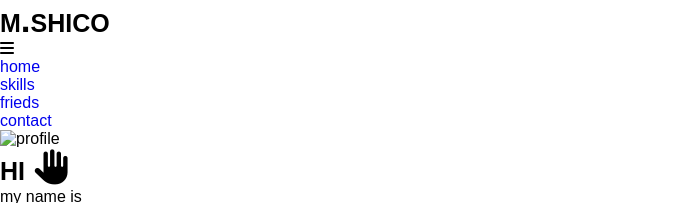
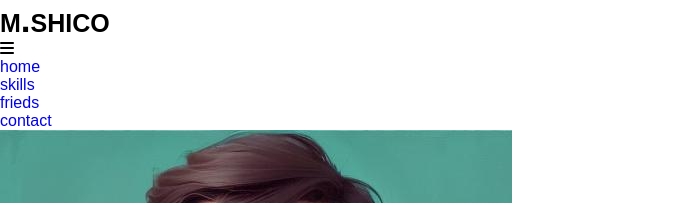
Before and after one commit to mamin081359-spec/Portfolio-, a plain HTML site: page index.html in a window 1280 px wide. Shown: the top 203 px of the page, without its empty margins (0-689 px from the left). Drawn offline with nearby package versions, Linux system fonts and the light colour scheme; files whose address does not match are found by name.

Commit message:
Update image source for profile picture

```diff
--- a/index.html
+++ b/index.html
@@ -26,7 +26,7 @@
    <section id="hero" class="hero">
       <div class="home-img">
          <div class="image">
-            <img src="photos/pfp1_fe1e0a17e8.jpg" alt="profile" />
+            <img src="pfp1_fe1e0a17e8.jpg" alt="profile" />
          </div>
          <div class="content">
             <h1>hi <i class="fa-solid fa-hand"></i> </h1>
```
